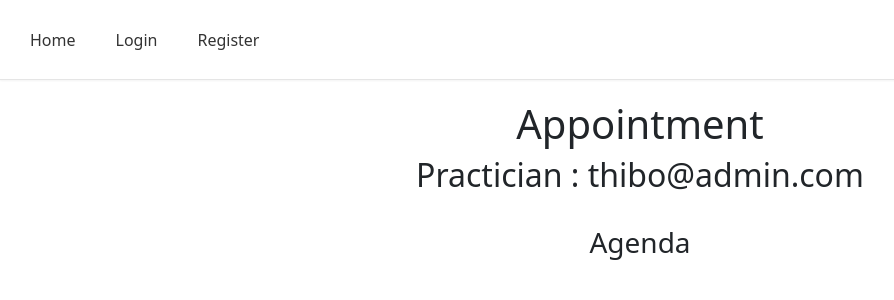
After one commit to Oerups/django, a Django app: page /appointment/practician/1 in a window 1280 px wide. The commit adds this page. Shown: the top 300 px of the page, without its empty margins (0-894 px from the left). Run offline with Django 4.2, Linux system fonts and the light colour scheme; data comes from the database, SQL or seed files in the repository.

Commit message:
Appointment

```diff
--- a/src/doctolib/models.py
+++ b/src/doctolib/models.py
@@ -1,6 +1,5 @@
 from django.contrib.auth.models import AbstractUser
 from django.db import models
-
 
 class Slot(models.Model):
     start_time = models.DateTimeField()
--- /dev/null
+++ b/src/doctolib/templates/appointment/index.html
@@ -0,0 +1,10 @@
+{% extends "base.html" %}
+
+{% block content %}
+    <h1>Appointment</h1>
+    <h2>Practician : {{ practician.email }}</h2>
+
+    <br>
+
+    <h3>Agenda</h3>
+{% endblock %}
--- a/src/doctolib/templates/index.html
+++ b/src/doctolib/templates/index.html
@@ -23,6 +23,7 @@
             <tr>
                 <th scope="col">Name</th>
                 <th scope="col">Tickets</th>
+                <th scope="col">Appointment</th>
             </tr>
             </thead>
             <tbody>
@@ -34,6 +35,7 @@
                     {{ ticket.title }}
                 {% endfor %}
                 </td>
+                <td><a href="/appointment/practician/{{ practician.id }}">Consulter</a></td>
             </tr>
             {% endfor %}
             </tbody>
--- a/src/doctolib/urls.py
+++ b/src/doctolib/urls.py
@@ -26,4 +26,5 @@ urlpatterns = [
     path('practician/profile/', practician_profile, name='practician_profile'),
     path('practician/tickets/', practician_tickets, name='practician_tickets'),
     path('practician/', practician, name='practician'),
+    path('appointment/practician/<practician_id>', appointment, name='appointment'),
 ]
--- a/src/doctolib/views.py
+++ b/src/doctolib/views.py
@@ -64,3 +64,8 @@ def practician(request):
     tickets = Ticket.objects.filter(user=request.user)
 
     return render(request, 'practician/profile.html', {'formUser': formUser, 'formTickets': formTickets, 'tickets': tickets})
+
+def appointment(request, practician_id):
+    practician = User.objects.get(id=practician_id)
+
+    return render(request, 'appointment/index.html', {'practician': practician})
```
